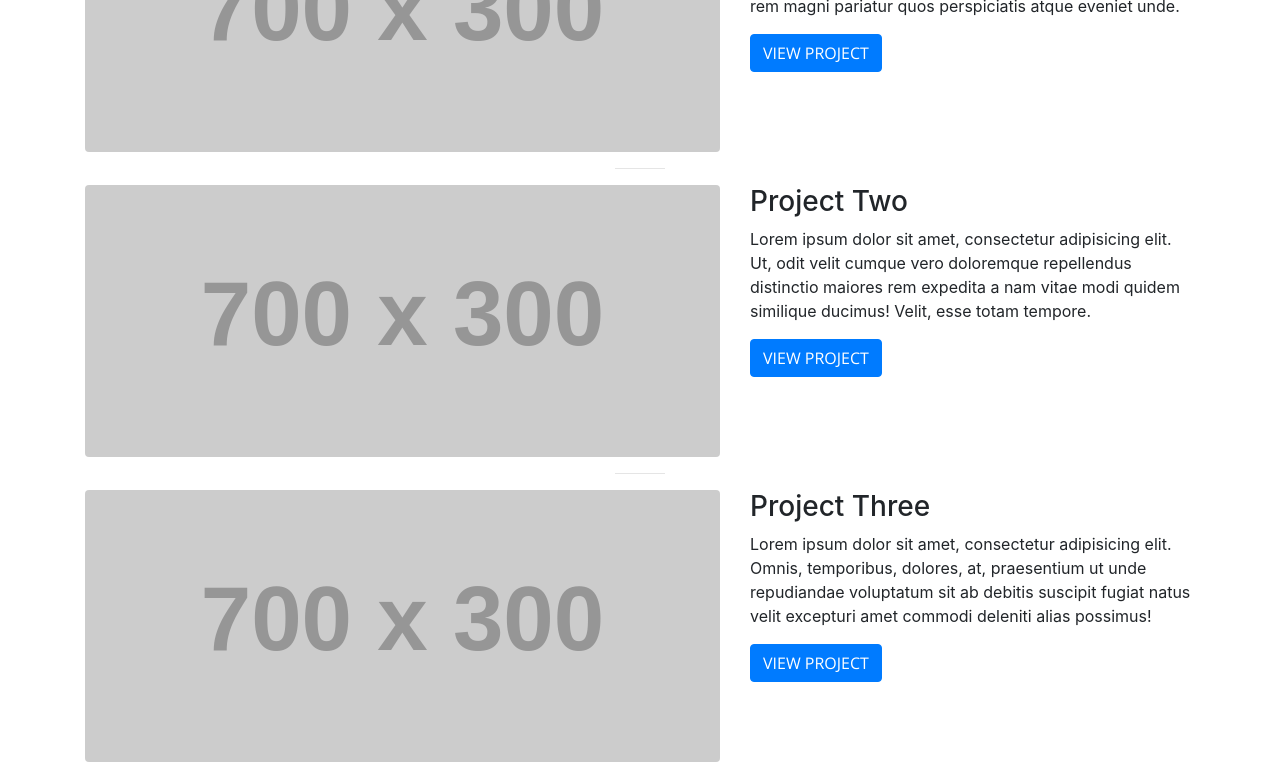
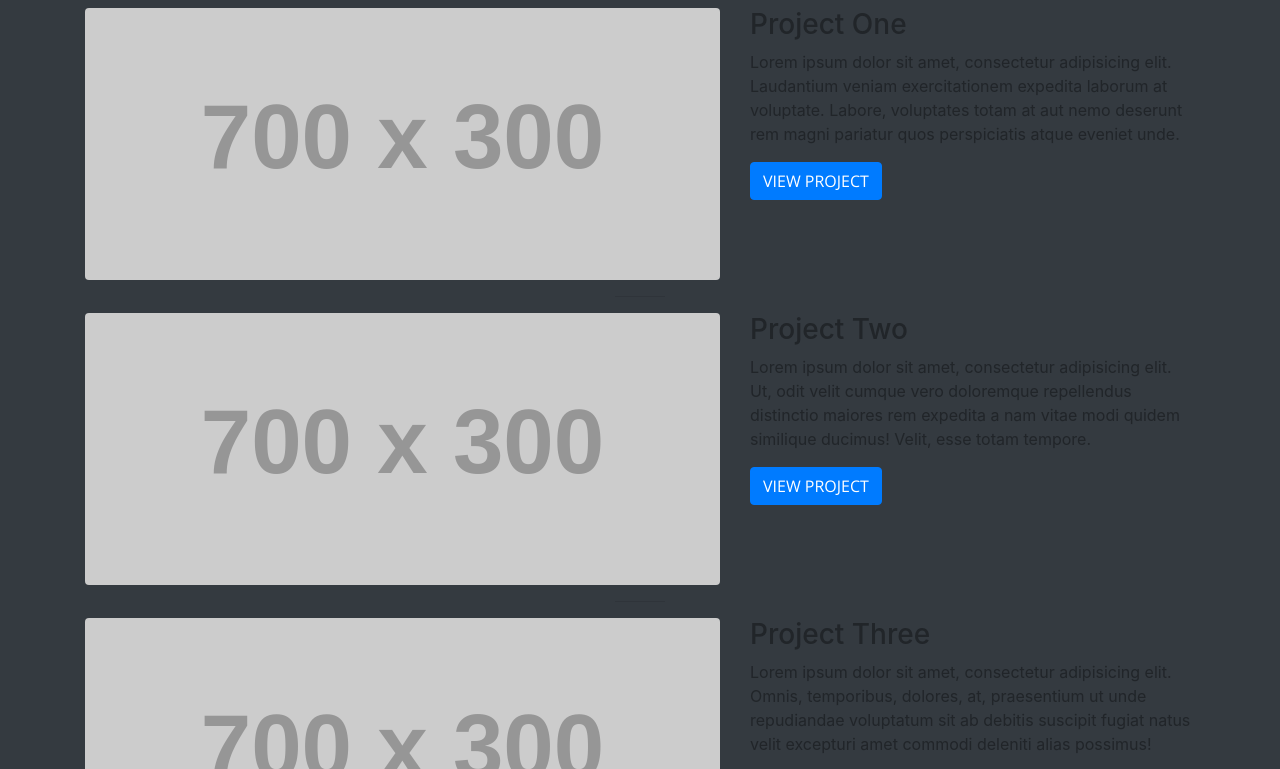
Before and after one commit to sebastian-andaluz/barbershop, a website with bundled scripts: page portfolio.html in a window 1280 px wide. Shown: the part 216-985 px from the top of the page. Built offline with nearby package versions, Linux system fonts and the light colour scheme; placeholder pictures from the web are drawn by us.

Commit message:
style: add dark theme

```diff
--- a/portfolio.html
+++ b/portfolio.html
@@ -55,6 +55,7 @@
     </nav>
 
     <!-- Page Content -->
+    <section class="bg-dark">
         <div class="container">
 
             <!-- Page Heading -->
@@ -71,7 +72,9 @@
                 </div>
                 <div class="col-md-5">
                     <h3>Project One</h3>
-        <p>Lorem ipsum dolor sit amet, consectetur adipisicing elit. Laudantium veniam exercitationem expedita laborum at voluptate. Labore, voluptates totam at aut nemo deserunt rem magni pariatur quos perspiciatis atque eveniet unde.</p>
+                    <p>Lorem ipsum dolor sit amet, consectetur adipisicing elit. Laudantium veniam exercitationem
+                        expedita laborum at voluptate. Labore, voluptates totam at aut nemo deserunt rem magni pariatur
+                        quos perspiciatis atque eveniet unde.</p>
                     <a class="btn btn-primary" href="#">View Project</a>
                 </div>
             </div>
@@ -88,7 +91,9 @@
                 </div>
                 <div class="col-md-5">
                     <h3>Project Two</h3>
-        <p>Lorem ipsum dolor sit amet, consectetur adipisicing elit. Ut, odit velit cumque vero doloremque repellendus distinctio maiores rem expedita a nam vitae modi quidem similique ducimus! Velit, esse totam tempore.</p>
+                    <p>Lorem ipsum dolor sit amet, consectetur adipisicing elit. Ut, odit velit cumque vero doloremque
+                        repellendus distinctio maiores rem expedita a nam vitae modi quidem similique ducimus! Velit,
+                        esse totam tempore.</p>
                     <a class="btn btn-primary" href="#">View Project</a>
                 </div>
             </div>
@@ -105,7 +110,9 @@
                 </div>
                 <div class="col-md-5">
                     <h3>Project Three</h3>
-        <p>Lorem ipsum dolor sit amet, consectetur adipisicing elit. Omnis, temporibus, dolores, at, praesentium ut unde repudiandae voluptatum sit ab debitis suscipit fugiat natus velit excepturi amet commodi deleniti alias possimus!</p>
+                    <p>Lorem ipsum dolor sit amet, consectetur adipisicing elit. Omnis, temporibus, dolores, at,
+                        praesentium ut unde repudiandae voluptatum sit ab debitis suscipit fugiat natus velit excepturi
+                        amet commodi deleniti alias possimus!</p>
                     <a class="btn btn-primary" href="#">View Project</a>
                 </div>
             </div>
@@ -123,7 +130,9 @@
                 </div>
                 <div class="col-md-5">
                     <h3>Project Four</h3>
-        <p>Lorem ipsum dolor sit amet, consectetur adipisicing elit. Explicabo, quidem, consectetur, officia rem officiis illum aliquam perspiciatis aspernatur quod modi hic nemo qui soluta aut eius fugit quam in suscipit?</p>
+                    <p>Lorem ipsum dolor sit amet, consectetur adipisicing elit. Explicabo, quidem, consectetur,
+                        officia rem officiis illum aliquam perspiciatis aspernatur quod modi hic nemo qui soluta aut
+                        eius fugit quam in suscipit?</p>
                     <a class="btn btn-primary" href="#">View Project</a>
                 </div>
             </div>
@@ -157,6 +166,7 @@
             </ul>
 
         </div>
+    </section>
     <!-- /.container -->
 
     <!-- Footer -->
```
Lines whose indentation alone changed are shown as unchanged.
